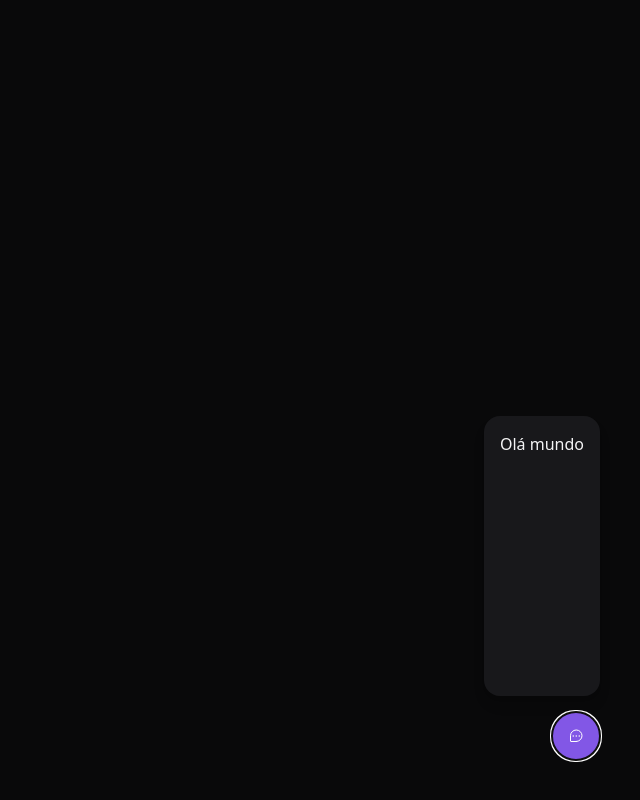
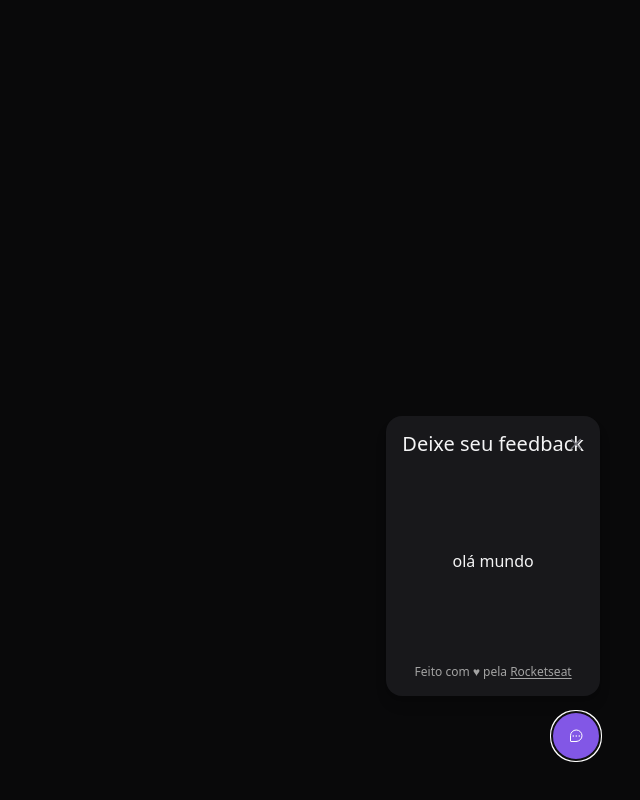
Before and after one commit to vandodev/nlw-8-Feedback-Widget, a React (Vite) app in the folder web/: page / in a window 1280 px wide. Both pictures are taken after a click on the button "Feedback". Shown: the whole page, without its empty margins (640-1280 px from the left). Built offline with nearby package versions, Linux system fonts and the light colour scheme.

Commit message:
:pushpin: Criando component CloseButton

```diff
--- /dev/null
+++ b/web/src/components/CloseButton.tsx
@@ -0,0 +1,13 @@
+import { Popover } from "@headlessui/react";
+import { X } from "phosphor-react";
+
+export function CloseButton() {
+  return (
+    <Popover.Button
+      className="top-5 right-4 rounded-md border-transparent absolute text-zinc-500 hover:text-zinc-100 focus:outline-none focus:ring-2 focus:ring-offset-2 focus:ring-offset-zinc-900 focus:ring-brand-500"
+      title="Fechar formulário de feedback"
+    >
+      <X weight="bold" className="w-4 h-4" />
+    </Popover.Button>
+  );
+}
--- a/web/src/components/WidgetForm.tsx
+++ b/web/src/components/WidgetForm.tsx
@@ -1,3 +1,5 @@
+import { CloseButton } from "./CloseButton";
+
 export function WidgetForm() {
   return (
     <div
@@ -5,7 +7,20 @@
     relative rounded-2xl mb-4 flex flex-col justify-between
     items-center shadow-lg w-[calc(100vw-2rem)] h-[280px] md:w-auto"
     >
-      Olá mundo
+      <header>
+        <span className="text-xl leading-6">Deixe seu feedback</span>
+        <CloseButton />
+      </header>
+      <p>olá mundo</p>
+      <footer className="text-xs text-neutral-400">
+        Feito com ♥ pela{" "}
+        <a
+          className="underline underline-offset-2"
+          href="https://www.rockeseat.com.br"
+        >
+          Rocketseat
+        </a>
+      </footer>
     </div>
   );
 }
```
